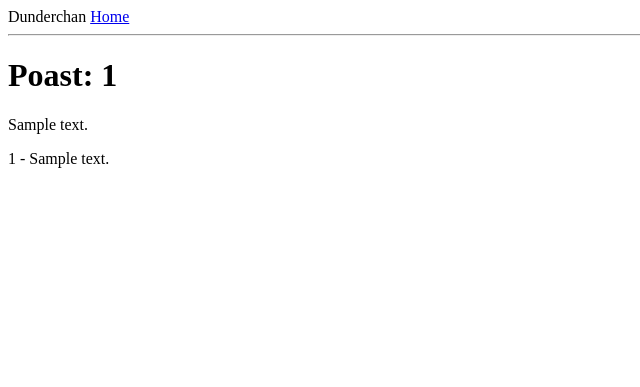
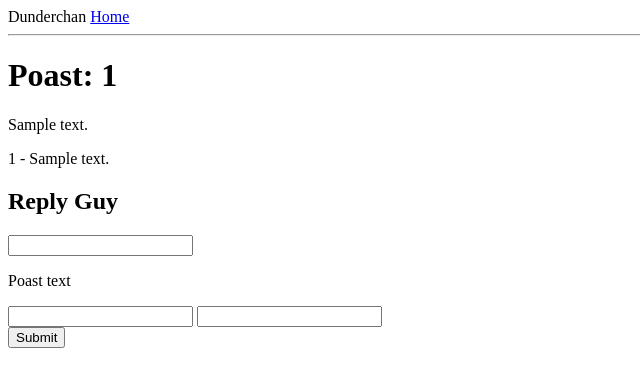
Before and after one commit to BenDavidAaron/dunderchan, a FastAPI app: template templates/thread.html in a window 1280 px wide. Shown: the top 387 px of the page, without its empty margins (0-640 px from the left). Run offline with FastAPI, Linux system fonts and the light colour scheme; the template is opened without the code that fills it: most values are stand-ins (such as "Sample title", 1, 10 or a date in 2020); form fields are guessed from the names that the template uses; parts of the project's set-up code (start-up, migrations or seed data) failed here and were passed over.

Commit message:
Add reply guy

```diff
--- a/main.py
+++ b/main.py
@@ -48,11 +48,13 @@ async def shutdown():
 
 
 @app.get("/")
+@app.get("/index")
+@app.get("/threads")
 async def get_threads(request: Request) -> HTMLResponse:
     new_form = CreatePoastForm()
     new_form.reply_to.data = 'Nobody'
 
-    query = poasts.select()
+    query = poasts.select().where(poasts.c.reply_to == None)
     results = await database.fetch_all(query=query)
 
     return templates.TemplateResponse(
@@ -73,6 +75,8 @@ async def redirect_to_index() -> RedirectResponse:
 async def create_poast(poast_text: Annotated[str, Form()], reply_to: Annotated[str, Form()], request: Request) -> RedirectResponse:
     print(request)
     # insert the poast into the database
+    if reply_to == 'Nobody':
+        reply_to = None
     query = poasts.insert().values(text=poast_text, reply_to=reply_to)
     await database.execute(query=query)
     return RedirectResponse(url="/", status_code=303)
@@ -80,17 +84,20 @@ async def create_poast(poast_text: Annotated[str, Form()], reply_to: Annotated[s
 
 @app.get("/poast/{poast_id}")
 async def get_poast(poast_id: int, request: Request) -> HTMLResponse:
+    # Get Poast and Replyguys
     poast_query = poasts.select().where(poasts.c.id == poast_id)
     replies_query = poasts.select().where(poasts.c.reply_to == poast_id)
     the_poast = await database.fetch_one(query=poast_query)
     the_replies = await database.fetch_all(query=replies_query)
-    print(the_poast)
-    print(the_replies)
+    # Prep form for new replyguy
+    reply_form = CreatePoastForm()
+    reply_form.reply_to.data = poast_id
     return templates.TemplateResponse(
         "thread.html",
         {
             "request": request,
             "poast": the_poast,
             "replies": the_replies,
+            "form": reply_form,
         },
     )
--- a/templates/index.html
+++ b/templates/index.html
@@ -20,4 +20,5 @@
     {{ form.reply_to }}
     <br>
     {{ form.submit() }}
+</form>
 {% endblock %}
--- a/templates/thread.html
+++ b/templates/thread.html
@@ -6,4 +6,14 @@
 {% for reply in replies %}
     <p>{{ reply.id }} - {{ reply.text }}</p>
 {% endfor %}
+<h2>Reply Guy</h2>
+<form action="/poast" method="post">
+    {{ form.csrf_token }}
+    {{ form.reply_to }}
+    <p>{{ form.poast_text.label }}</p>
+    {{ form.poast_text() }}
+    {{ form.reply_to }}
+    <br>
+    {{ form.submit() }}
+</form>
 {% endblock %}
```
